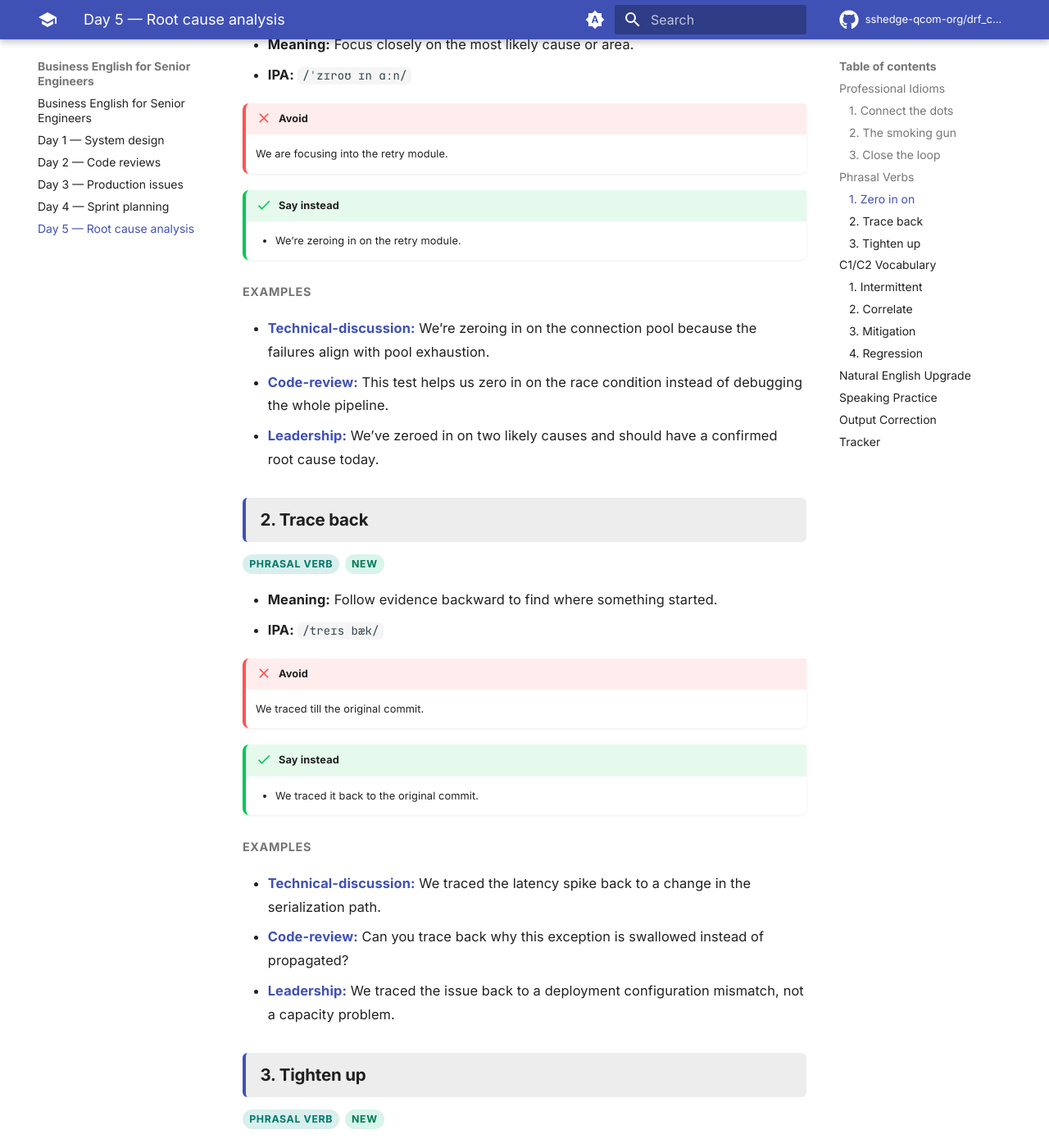
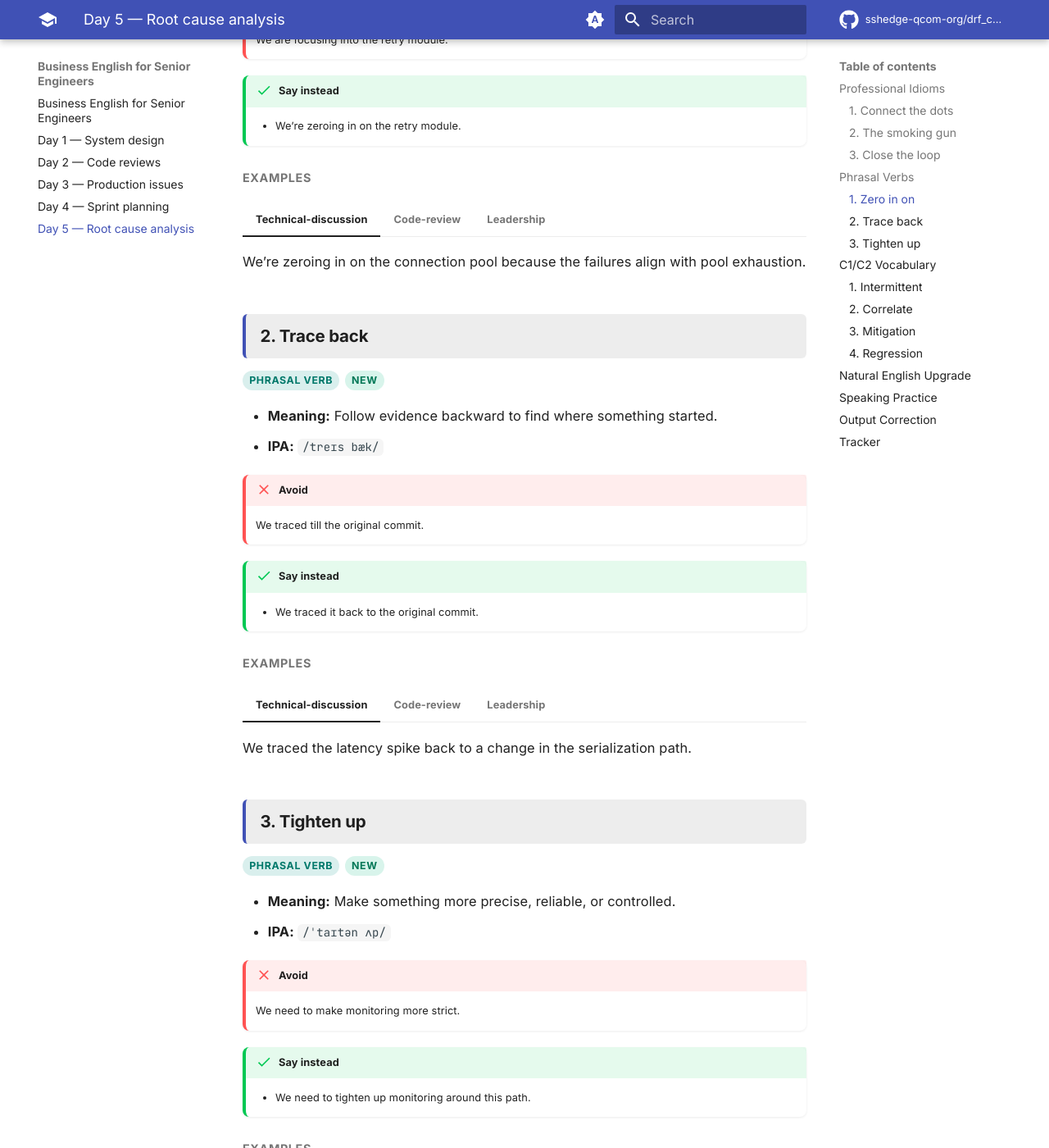
Before and after one commit to sshedge-qcom-org/drf_capstone, an MkDocs documentation site: the page built from docs/day-5.md, in a window 1280 px wide and 1400 px high, scrolled down 2674 px. Shown: the whole window at 82% size. Built offline with MkDocs 1.6.1 and Material for MkDocs 9.7.7, drawn with Linux system fonts in a browser that asks for light colours; comment, search, counter and statistics services are not loaded; some of the changed text lies outside the part shown.

Commit message:
Style: render example sentences as content tabs
Group each expression's labelled examples (Engineering / Meeting / Review …)
into pymdownx tabbed blocks instead of a flat bullet list, so readers can
flip between contexts. Add a renderer test asserting the tab markup.

```diff
--- a/docs/day-5.md
+++ b/docs/day-5.md
@@ -25,9 +25,14 @@
 
 **Examples**
 
-- *Engineering:* Once we connected the dots between the config change and the latency spike, the pattern became clear.
-- *Meeting:* We don’t have the full answer yet, but we’re starting to connect the dots.
-- *Presentation:* The incident timeline helped us connect the dots between increased retries and database saturation.
+=== "Engineering"
+    Once we connected the dots between the config change and the latency spike, the pattern became clear.
+
+=== "Meeting"
+    We don’t have the full answer yet, but we’re starting to connect the dots.
+
+=== "Presentation"
+    The incident timeline helped us connect the dots between increased retries and database saturation.
 
 ### 2. The smoking gun
 
@@ -45,9 +50,14 @@
 
 **Examples**
 
-- *Engineering:* The error spike immediately after the feature flag change was the smoking gun.
-- *Meeting:* We should be careful — this is strong evidence, but I’m not ready to call it the smoking gun yet.
-- *Presentation:* The heap dump gave us the smoking gun: leaked references from the session cache.
+=== "Engineering"
+    The error spike immediately after the feature flag change was the smoking gun.
+
+=== "Meeting"
+    We should be careful — this is strong evidence, but I’m not ready to call it the smoking gun yet.
+
+=== "Presentation"
+    The heap dump gave us the smoking gun: leaked references from the session cache.
 
 ### 3. Close the loop
 
@@ -65,9 +75,14 @@
 
 **Examples**
 
-- *Engineering:* After we validate the patch in staging, I’ll close the loop with QA.
-- *Meeting:* Before we end, let’s close the loop on action items and owners.
-- *Presentation:* We closed the loop by documenting the root cause, mitigation, and prevention plan.
+=== "Engineering"
+    After we validate the patch in staging, I’ll close the loop with QA.
+
+=== "Meeting"
+    Before we end, let’s close the loop on action items and owners.
+
+=== "Presentation"
+    We closed the loop by documenting the root cause, mitigation, and prevention plan.
 
 ## Phrasal Verbs
 
@@ -86,9 +101,14 @@
 
 **Examples**
 
-- *Technical-discussion:* We’re zeroing in on the connection pool because the failures align with pool exhaustion.
-- *Code-review:* This test helps us zero in on the race condition instead of debugging the whole pipeline.
-- *Leadership:* We’ve zeroed in on two likely causes and should have a confirmed root cause today.
+=== "Technical-discussion"
+    We’re zeroing in on the connection pool because the failures align with pool exhaustion.
+
+=== "Code-review"
+    This test helps us zero in on the race condition instead of debugging the whole pipeline.
+
+=== "Leadership"
+    We’ve zeroed in on two likely causes and should have a confirmed root cause today.
 
 ### 2. Trace back
 
@@ -105,9 +125,14 @@
 
 **Examples**
 
-- *Technical-discussion:* We traced the latency spike back to a change in the serialization path.
-- *Code-review:* Can you trace back why this exception is swallowed instead of propagated?
-- *Leadership:* We traced the issue back to a deployment configuration mismatch, not a capacity problem.
+=== "Technical-discussion"
+    We traced the latency spike back to a change in the serialization path.
+
+=== "Code-review"
+    Can you trace back why this exception is swallowed instead of propagated?
+
+=== "Leadership"
+    We traced the issue back to a deployment configuration mismatch, not a capacity problem.
 
 ### 3. Tighten up
 
@@ -124,9 +149,14 @@
 
 **Examples**
 
-- *Technical-discussion:* We should tighten up validation so invalid payloads fail earlier.
-- *Code-review:* Please tighten up the error handling before this lands.
-- *Leadership:* We’re going to tighten up the rollout checklist to prevent the same failure mode.
+=== "Technical-discussion"
+    We should tighten up validation so invalid payloads fail earlier.
+
+=== "Code-review"
+    Please tighten up the error handling before this lands.
+
+=== "Leadership"
+    We’re going to tighten up the rollout checklist to prevent the same failure mode.
 
 ## C1/C2 Vocabulary
 
@@ -148,8 +178,11 @@
 
 **Examples**
 
-- *Software-engineering:* The failure is intermittent, so we need more traces before changing the retry logic.
-- *Stakeholder:* We’re investigating an intermittent timeout that affects a small percentage of requests.
+=== "Software-engineering"
+    The failure is intermittent, so we need more traces before changing the retry logic.
+
+=== "Stakeholder"
+    We’re investigating an intermittent timeout that affects a small percentage of requests.
 
 ### 2. Correlate
 
@@ -169,8 +202,11 @@
 
 **Examples**
 
-- *Software-engineering:* The latency increase seems to correlate with the new cache invalidation logic.
-- *Stakeholder:* We’re checking whether the customer impact correlates with a specific release window.
+=== "Software-engineering"
+    The latency increase seems to correlate with the new cache invalidation logic.
+
+=== "Stakeholder"
+    We’re checking whether the customer impact correlates with a specific release window.
 
 ### 3. Mitigation
 
@@ -190,8 +226,11 @@
 
 **Examples**
 
-- *Software-engineering:* The immediate mitigation is to lower the retry count while we fix the underlying bug.
-- *Stakeholder:* We’ve deployed a mitigation to reduce user impact while the permanent fix is being validated.
+=== "Software-engineering"
+    The immediate mitigation is to lower the retry count while we fix the underlying bug.
+
+=== "Stakeholder"
+    We’ve deployed a mitigation to reduce user impact while the permanent fix is being validated.
 
 ### 4. Regression
 
@@ -211,8 +250,11 @@
 
 **Examples**
 
-- *Software-engineering:* The latest patch introduced a regression in the timeout handling path.
-- *Stakeholder:* We found a regression during validation, so we’re holding the rollout until the fix is verified.
+=== "Software-engineering"
+    The latest patch introduced a regression in the timeout handling path.
+
+=== "Stakeholder"
+    We found a regression during validation, so we’re holding the rollout until the fix is verified.
 
 ## Natural English Upgrade
 
```
Also changed, not shown: docs/day-1.md (+68 -26 lines), docs/day-2.md (+68 -26 lines), docs/day-3.md (+68 -26 lines), docs/day-4.md (+68 -26 lines), 2 other files.
